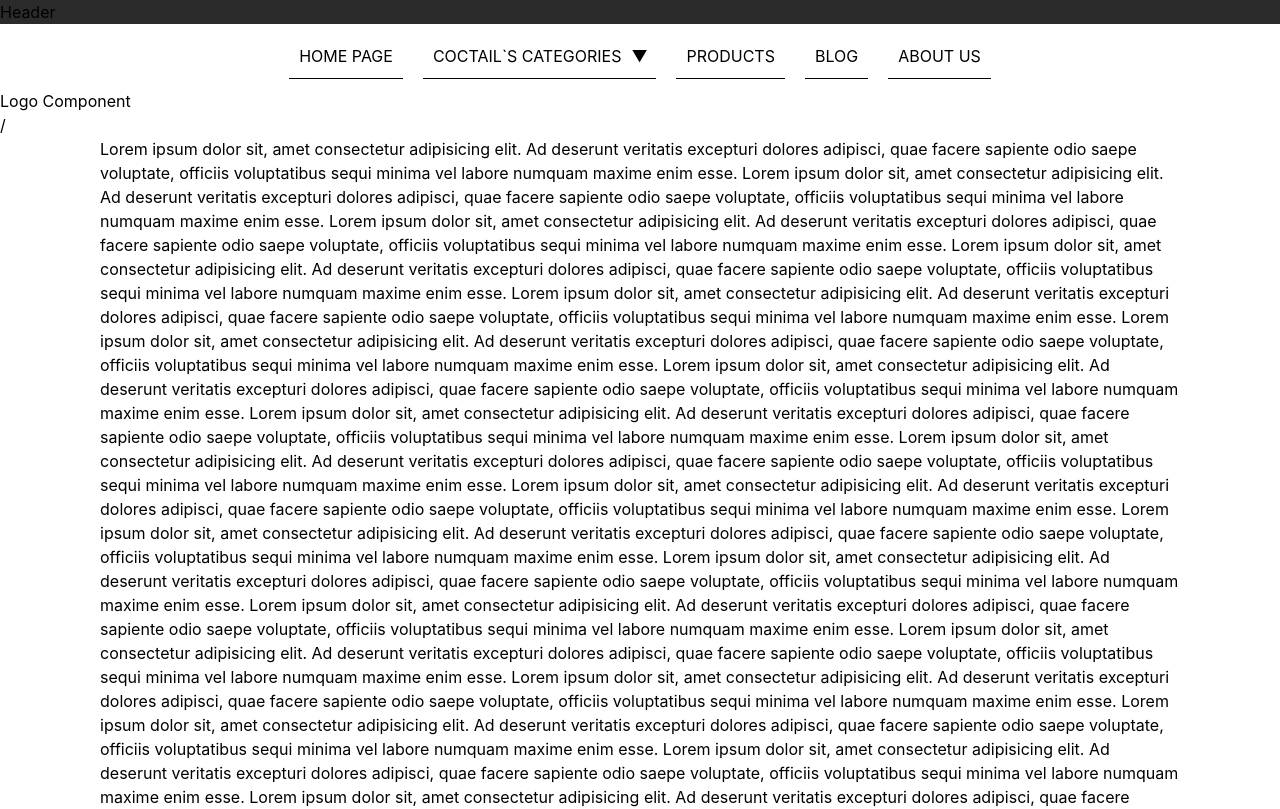
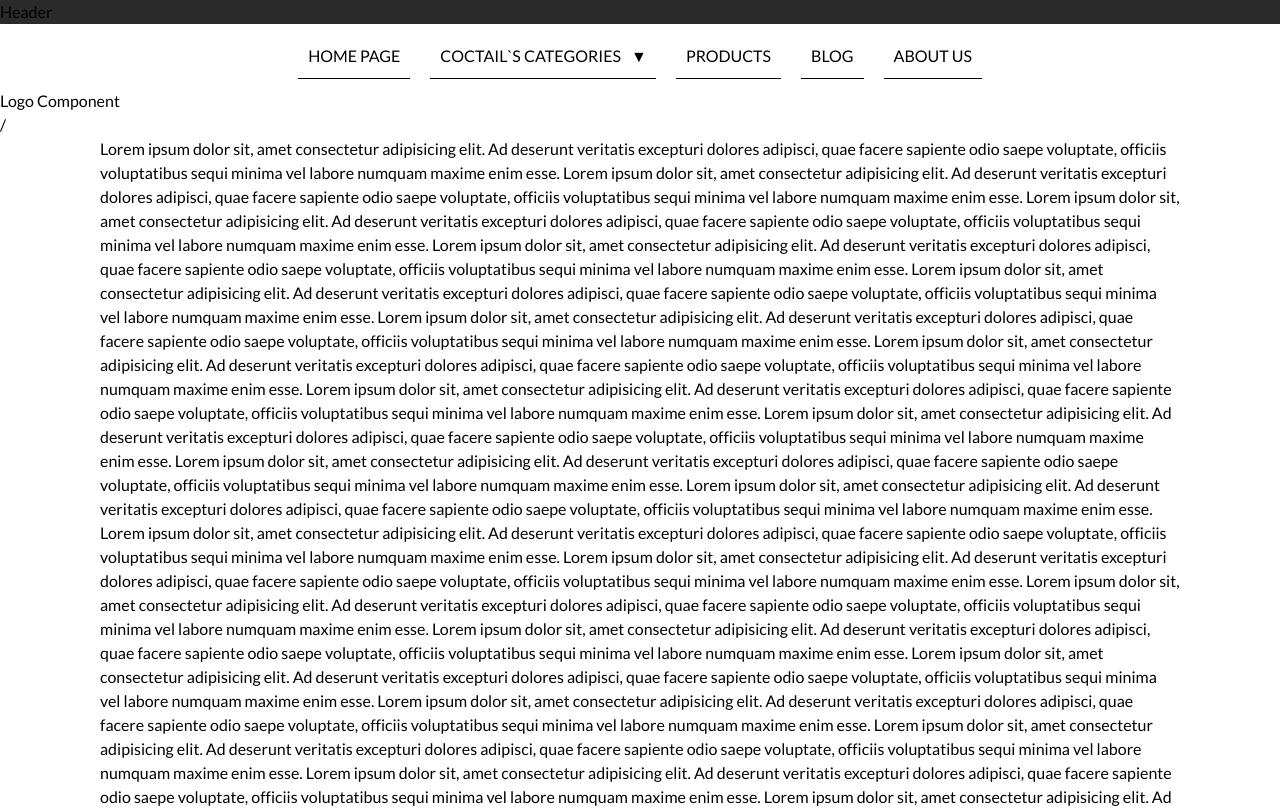
Before and after one commit to RomanMelnyk909/group-project, a React (Create React App) app: page / in a window 1280 px wide. Shown: the top 809 px of the page. Built offline with nearby package versions, Linux system fonts and the light colour scheme.

Commit message:
installed axios

```diff
--- a/package.json
+++ b/package.json
@@ -6,6 +6,7 @@
     "@testing-library/jest-dom": "^5.17.0",
     "@testing-library/react": "^13.4.0",
     "@testing-library/user-event": "^13.5.0",
+    "axios": "^1.6.2",
     "react": "^18.2.0",
     "react-dom": "^18.2.0",
     "react-router": "^6.20.1",
--- a/src/App.css
+++ b/src/App.css
@@ -1,4 +1,5 @@
 .App {
+  font-family: "Lato";
   position: relative;
   min-height: 100vh;
 }
--- /dev/null
+++ b/src/hooks/useQueryData/useQueryData.jsx
@@ -0,0 +1 @@
+import axios from "axios";
```
Also changed, not shown: src/hooks/useQueryData/index.js (added), 1 other file (tests, documents, lock files or other folders).
